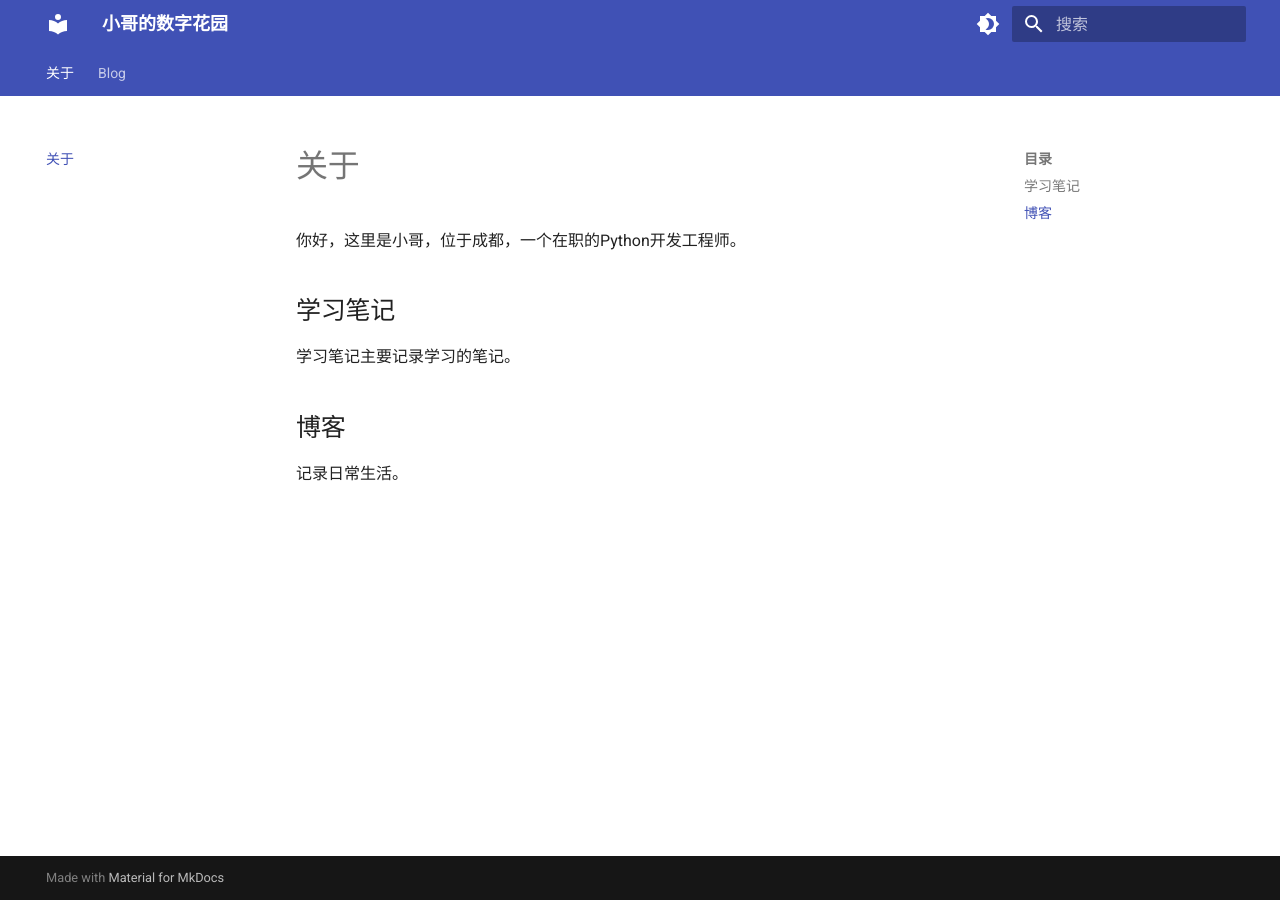
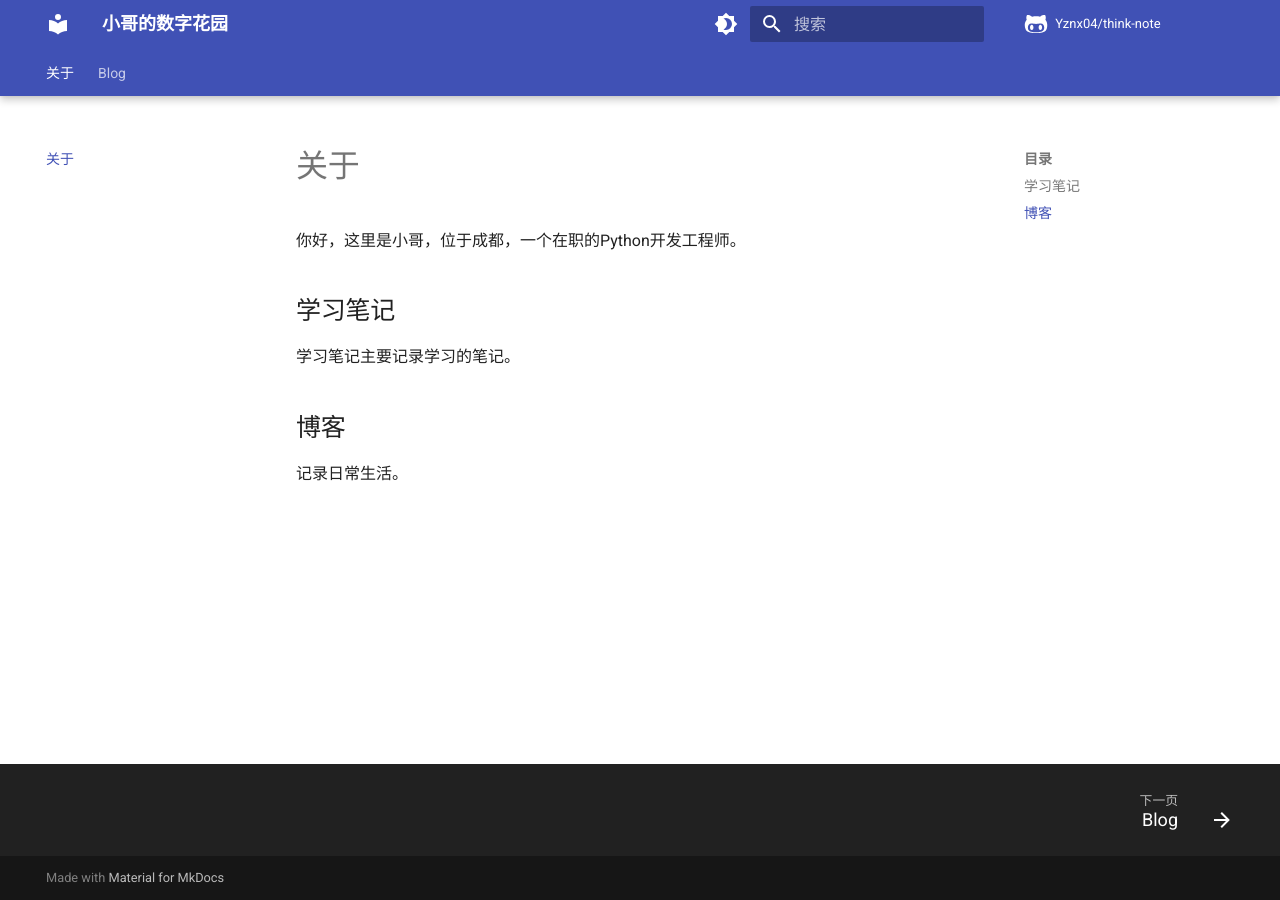
Before and after one commit to Yznx04/think-note, an MkDocs documentation site: the page built from docs/index.md, in a window 1280 px wide. Built offline with MkDocs 1.6.1 and Material for MkDocs 9.7.7, drawn with Linux system fonts in a browser that asks for light colours; comment, search, counter and statistics services are not loaded.

Commit message:
[feat][all]新增mkdocs配置

```diff
--- a/mkdocs.yml
+++ b/mkdocs.yml
@@ -1,4 +1,8 @@
 site_name: 小哥的数字花园
+site_url: https://github.com/Yznx04/think-note
+repo_name: Yznx04/think-note
+repo_url: https://github.com/Yznx04/think-note
+
 theme:
   name: material
   language: zh
@@ -18,13 +22,24 @@ theme:
     - navigation.instant.progress
     - navigation.tracking
     - navigation.tabs
+    - navigation.tabs.sticky
     - navigation.sections
+    - navigation.indexes
+    - navigation.footer
     - navigation.top
     - toc.follow
+    - content.code.annotate
+    - content.code.copy
+    - content.tooltips
+  icon:
+    repo: fontawesome/brands/github-alt
 
 plugins:
-  - blog
-  - search
+  - search:
+      lang: zh
+  - blog:
+      post_date_format: medium
+
 
 extra:
   analytics:
```
